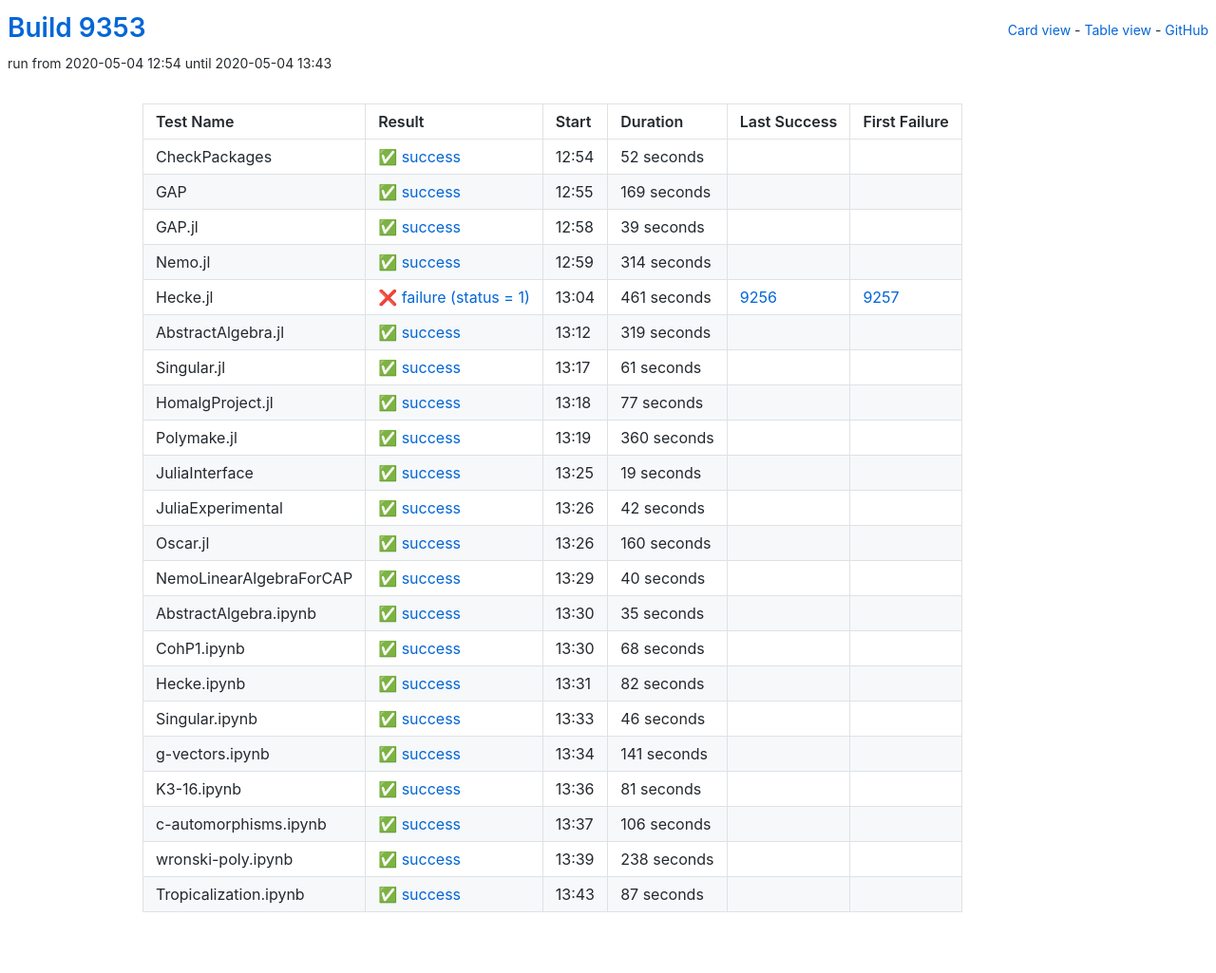
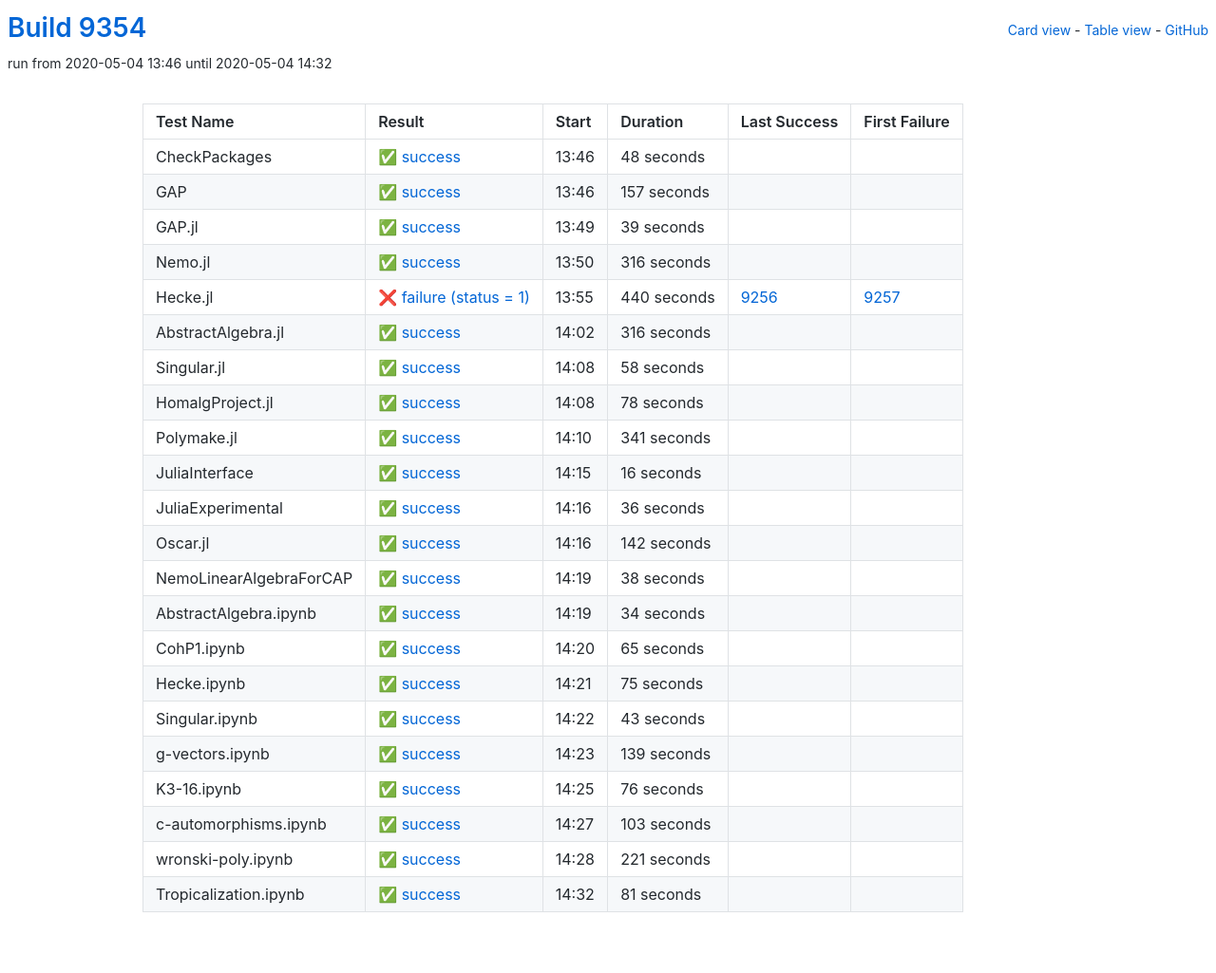
Before and after one commit to oscar-system/oscar-ci-status, a Jekyll site: the page built from table.html, in a window 1280 px wide. Shown: the whole page at 95% size. Built offline with Jekyll 4.4.1, drawn with Linux system fonts in a browser that asks for light colours.

Commit message:
Build 9354

```diff
--- a/_data/ci.yml
+++ b/_data/ci.yml
@@ -1,27 +1,27 @@
-build: 9353
-build_url: https://oscarci.mathematik.uni-kl.de/job/oscar/9353/
+build: 9354
+build_url: https://oscarci.mathematik.uni-kl.de/job/oscar/9354/
 job: oscar
 tests:
-- duration: 52
+- duration: 48
   exitcode: 0
   first_failure: false
   first_failure_url: null
   last_success: false
   last_success_url: null
-  log: https://oscarci.mathematik.uni-kl.de/job/oscar/9353/artifact/logs/build-9353/CheckPackages.log
+  log: https://oscarci.mathematik.uni-kl.de/job/oscar/9354/artifact/logs/build-9354/CheckPackages.log
   name: CheckPackages
-  start: 2020-05-04 12:54
+  start: 2020-05-04 13:46
   status: success
   success: true
-- duration: 169
+- duration: 157
   exitcode: 0
   first_failure: false
   first_failure_url: null
   last_success: false
   last_success_url: null
-  log: https://oscarci.mathematik.uni-kl.de/job/oscar/9353/artifact/logs/build-9353/GAP.log
+  log: https://oscarci.mathematik.uni-kl.de/job/oscar/9354/artifact/logs/build-9354/GAP.log
   name: GAP
-  start: 2020-05-04 12:55
+  start: 2020-05-04 13:46
   status: success
   success: true
 - duration: 39
@@ -30,174 +30,207 @@ tests:
   first_failure_url: null
   last_success: false
   last_success_url: null
-  log: https://oscarci.mathematik.uni-kl.de/job/oscar/9353/artifact/logs/build-9353/GAP.jl.log
+  log: https://oscarci.mathematik.uni-kl.de/job/oscar/9354/artifact/logs/build-9354/GAP.jl.log
   name: GAP.jl
-  start: 2020-05-04 12:58
+  start: 2020-05-04 13:49
   status: success
   success: true
-- duration: 314
+- duration: 316
   exitcode: 0
   first_failure: false
   first_failure_url: null
   last_success: false
   last_success_url: null
-  log: https://oscarci.mathematik.uni-kl.de/job/oscar/9353/artifact/logs/build-9353/Nemo.jl.log
+  log: https://oscarci.mathematik.uni-kl.de/job/oscar/9354/artifact/logs/build-9354/Nemo.jl.log
   name: Nemo.jl
-  start: 2020-05-04 12:59
+  start: 2020-05-04 13:50
   status: success
   success: true
-- duration: 461
+- duration: 440
   exitcode: 1
   first_failure: 9257
   first_failure_url: https://oscarci.mathematik.uni-kl.de/job/oscar/9257/
   last_success: 9256
   last_success_url: https://oscarci.mathematik.uni-kl.de/job/oscar/9256/
-  log: https://oscarci.mathematik.uni-kl.de/job/oscar/9353/artifact/logs/build-9353/Hecke.jl.log
+  log: https://oscarci.mathematik.uni-kl.de/job/oscar/9354/artifact/logs/build-9354/Hecke.jl.log
   name: Hecke.jl
-  start: 2020-05-04 13:04
+  start: 2020-05-04 13:55
   status: failure
   success: false
-- duration: 319
+- duration: 316
   exitcode: 0
   first_failure: false
   first_failure_url: null
   last_success: false
   last_success_url: null
-  log: https://oscarci.mathematik.uni-kl.de/job/oscar/9353/artifact/logs/build-9353/AbstractAlgebra.jl.log
+  log: https://oscarci.mathematik.uni-kl.de/job/oscar/9354/artifact/logs/build-9354/AbstractAlgebra.jl.log
   name: AbstractAlgebra.jl
-  start: 2020-05-04 13:12
+  start: 2020-05-04 14:02
   status: success
   success: true
-- duration: 61
+- duration: 58
   exitcode: 0
   first_failure: false
   first_failure_url: null
   last_success: false
   last_success_url: null
-  log: https://oscarci.mathematik.uni-kl.de/job/oscar/9353/artifact/logs/build-9353/Singular.jl.log
+  log: https://oscarci.mathematik.uni-kl.de/job/oscar/9354/artifact/logs/build-9354/Singular.jl.log
   name: Singular.jl
-  start: 2020-05-04 13:17
+  start: 2020-05-04 14:08
   status: success
   success: true
-- duration: 77
+- duration: 78
   exitcode: 0
   first_failure: false
   first_failure_url: null
   last_success: false
   last_success_url: null
-  log: https://oscarci.mathematik.uni-kl.de/job/oscar/9353/artifact/logs/build-9353/HomalgProject.jl.log
+  log: https://oscarci.mathematik.uni-kl.de/job/oscar/9354/artifact/logs/build-9354/HomalgProject.jl.log
   name: HomalgProject.jl
-  start: 2020-05-04 13:18
+  start: 2020-05-04 14:08
   status: success
   success: true
-- duration: 360
+- duration: 341
   exitcode: 0
   first_failure: false
   first_failure_url: null
   last_success: false
   last_success_url: null
-  log: https://oscarci.mathematik.uni-kl.de/job/oscar/9353/artifact/logs/build-9353/Polymake.jl.log
+  log: https://oscarci.mathematik.uni-kl.de/job/oscar/9354/artifact/logs/build-9354/Polymake.jl.log
   name: Polymake.jl
-  start: 2020-05-04 13:19
+  start: 2020-05-04 14:10
   status: success
   success: true
-- duration: 19
+- duration: 16
   exitcode: 0
   first_failure: false
   first_failure_url: null
   last_success: false
   last_success_url: null
-  log: https://oscarci.mathematik.uni-kl.de/job/oscar/9353/artifact/logs/build-9353/JuliaInterface.log
+  log: https://oscarci.mathematik.uni-kl.de/job/oscar/9354/artifact/logs/build-9354/JuliaInterface.log
   name: JuliaInterface
-  start: 2020-05-04 13:25
+  start: 2020-05-04 14:15
   status: success
   success: true
-- duration: 42
+- duration: 36
   exitcode: 0
   first_failure: false
   first_failure_url: null
   last_success: false
   last_success_url: null
-  log: https://oscarci.mathematik.uni-kl.de/job/oscar/9353/artifact/logs/build-9353/JuliaExperimental.log
+  log: https://oscarci.mathematik.uni-kl.de/job/oscar/9354/artifact/logs/build-9354/JuliaExperimental.log
   name: JuliaExperimental
-  start: 2020-05-04 13:26
+  start: 2020-05-04 14:16
   status: success
   success: true
-- duration: 160
+- duration: 142
   exitcode: 0
   first_failure: false
   first_failure_url: null
   last_success: false
   last_success_url: null
-  log: https://oscarci.mathematik.uni-kl.de/job/oscar/9353/artifact/logs/build-9353/Oscar.jl.log
+  log: https://oscarci.mathematik.uni-kl.de/job/oscar/9354/artifact/logs/build-9354/Oscar.jl.log
   name: Oscar.jl
-  start: 2020-05-04 13:26
+  start: 2020-05-04 14:16
   status: success
   success: true
-- duration: 40
+- duration: 38
   exitcode: 0
   first_failure: false
   first_failure_url: null
   last_success: false
   last_success_url: null
-  log: https://oscarci.mathematik.uni-kl.de/job/oscar/9353/artifact/logs/build-9353/NemoLinearAlgebraForCAP.log
+  log: https://oscarci.mathematik.uni-kl.de/job/oscar/9354/artifact/logs/build-9354/NemoLinearAlgebraForCAP.log
   name: NemoLinearAlgebraForCAP
-  start: 2020-05-04 13:29
+  start: 2020-05-04 14:19
   status: success
   success: true
-- duration: 35
+- duration: 34
   exitcode: 0
   first_failure: false
   first_failure_url: null
   last_success: false
   last_success_url: null
-  log: https://oscarci.mathematik.uni-kl.de/job/oscar/9353/artifact/logs/build-9353/AbstractAlgebra.ipynb.log
+  log: https://oscarci.mathematik.uni-kl.de/job/oscar/9354/artifact/logs/build-9354/AbstractAlgebra.ipynb.log
   name: AbstractAlgebra.ipynb
-  start: 2020-05-04 13:30
+  start: 2020-05-04 14:19
   status: success
   success: true
-- duration: 68
+- duration: 65
   exitcode: 0
   first_failure: false
   first_failure_url: null
   last_success: false
   last_success_url: null
-  log: https://oscarci.mathematik.uni-kl.de/job/oscar/9353/artifact/logs/build-9353/CohP1.ipynb.log
+  log: https://oscarci.mathematik.uni-kl.de/job/oscar/9354/artifact/logs/build-9354/CohP1.ipynb.log
   name: CohP1.ipynb
-  start: 2020-05-04 13:30
+  start: 2020-05-04 14:20
   status: success
   success: true
-- duration: 82
+- duration: 75
   exitcode: 0
   first_failure: false
   first_failure_url: null
   last_success: false
   last_success_url: null
-  log: https://oscarci.mathematik.uni-kl.de/job/oscar/9353/artifact/logs/build-9353/Hecke.ipynb.log
+  log: https://oscarci.mathematik.uni-kl.de/job/oscar/9354/artifact/logs/build-9354/Hecke.ipynb.log
   name: Hecke.ipynb
-  start: 2020-05-04 13:31
+  start: 2020-05-04 14:21
   status: success
   success: true
-- duration: 46
+- duration: 43
   exitcode: 0
   first_failure: false
   first_failure_url: null
   last_success: false
   last_success_url: null
-  log: https://oscarci.mathematik.uni-kl.de/job/oscar/9353/artifact/logs/build-9353/Singular.ipynb.log
+  log: https://oscarci.mathematik.uni-kl.de/job/oscar/9354/artifact/logs/build-9354/Singular.ipynb.log
   name: Singular.ipynb
-  start: 2020-05-04 13:33
+  start: 2020-05-04 14:22
   status: success
   success: true
-- duration: 141
+- duration: 139
   exitcode: 0
   first_failure: false
   first_failure_url: null
   last_success: false
   last_success_url: null
-  log: https://oscarci.mathematik.uni-kl.de/job/oscar/9353/artifact/logs/build-9353/g-vectors.ipynb.log
+  log: https://oscarci.mathematik.uni-kl.de/job/oscar/9354/artifact/logs/build-9354/g-vectors.ipynb.log
   name: g-vectors.ipynb
-  start: 2020-05-04 13:34
+  start: 2020-05-04 14:23
+  status: success
+  success: true
+- duration: 76
+  exitcode: 0
+  first_failure: false
+  first_failure_url: null
+  last_success: false
+  last_success_url: null
+  log: https://oscarci.mathematik.uni-kl.de/job/oscar/9354/artifact/logs/build-9354/K3-16.ipynb.log
+  name: K3-16.ipynb
+  start: 2020-05-04 14:25
+  status: success
+  success: true
+- duration: 103
+  exitcode: 0
+  first_failure: false
+  first_failure_url: null
+  last_success: false
+  last_success_url: null
+  log: https://oscarci.mathematik.uni-kl.de/job/oscar/9354/artifact/logs/build-9354/c-automorphisms.ipynb.log
+  name: c-automorphisms.ipynb
+  start: 2020-05-04 14:27
+  status: success
+  success: true
+- duration: 221
+  exitcode: 0
+  first_failure: false
+  first_failure_url: null
+  last_success: false
+  last_success_url: null
+  log: https://oscarci.mathematik.uni-kl.de/job/oscar/9354/artifact/logs/build-9354/wronski-poly.ipynb.log
+  name: wronski-poly.ipynb
+  start: 2020-05-04 14:28
   status: success
   success: true
 - duration: 81
@@ -206,41 +239,8 @@ tests:
   first_failure_url: null
   last_success: false
   last_success_url: null
-  log: https://oscarci.mathematik.uni-kl.de/job/oscar/9353/artifact/logs/build-9353/K3-16.ipynb.log
-  name: K3-16.ipynb
-  start: 2020-05-04 13:36
+  log: https://oscarci.mathematik.uni-kl.de/job/oscar/9354/artifact/logs/build-9354/Tropicalization.ipynb.log
+  name: Tropicalization.ipynb
+  start: 2020-05-04 14:32
   status: success
   success: true
-- duration: 106
-  exitcode: 0
-  first_failure: false
-  first_failure_url: null
-  last_success: false
-  last_success_url: null
-  log: https://oscarci.mathematik.uni-kl.de/job/oscar/9353/artifact/logs/build-9353/c-automorphisms.ipynb.log
-  name: c-automorphisms.ipynb
-  start: 2020-05-04 13:37
-  status: success
-  success: true
-- duration: 238
-  exitcode: 0
-  first_failure: false
-  first_failure_url: null
-  last_success: false
-  last_success_url: null
-  log: https://oscarci.mathematik.uni-kl.de/job/oscar/9353/artifact/logs/build-9353/wronski-poly.ipynb.log
-  name: wronski-poly.ipynb
-  start: 2020-05-04 13:39
-  status: success
-  success: true
-- duration: 87
-  exitcode: 0
-  first_failure: false
-  first_failure_url: null
-  last_success: false
-  last_success_url: null
-  log: https://oscarci.mathematik.uni-kl.de/job/oscar/9353/artifact/logs/build-9353/Tropicalization.ipynb.log
-  name: Tropicalization.ipynb
-  start: 2020-05-04 13:43
-  status: success
-  success: true
```
Also changed, not shown: README.md.
